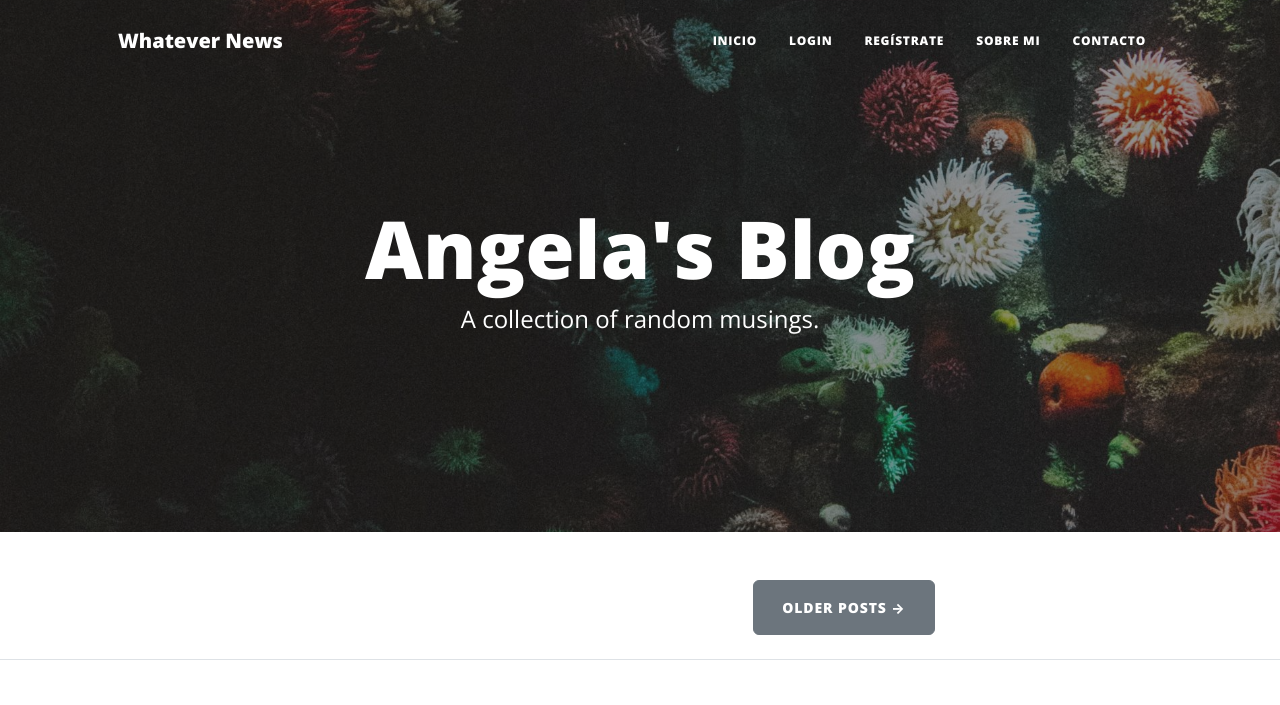
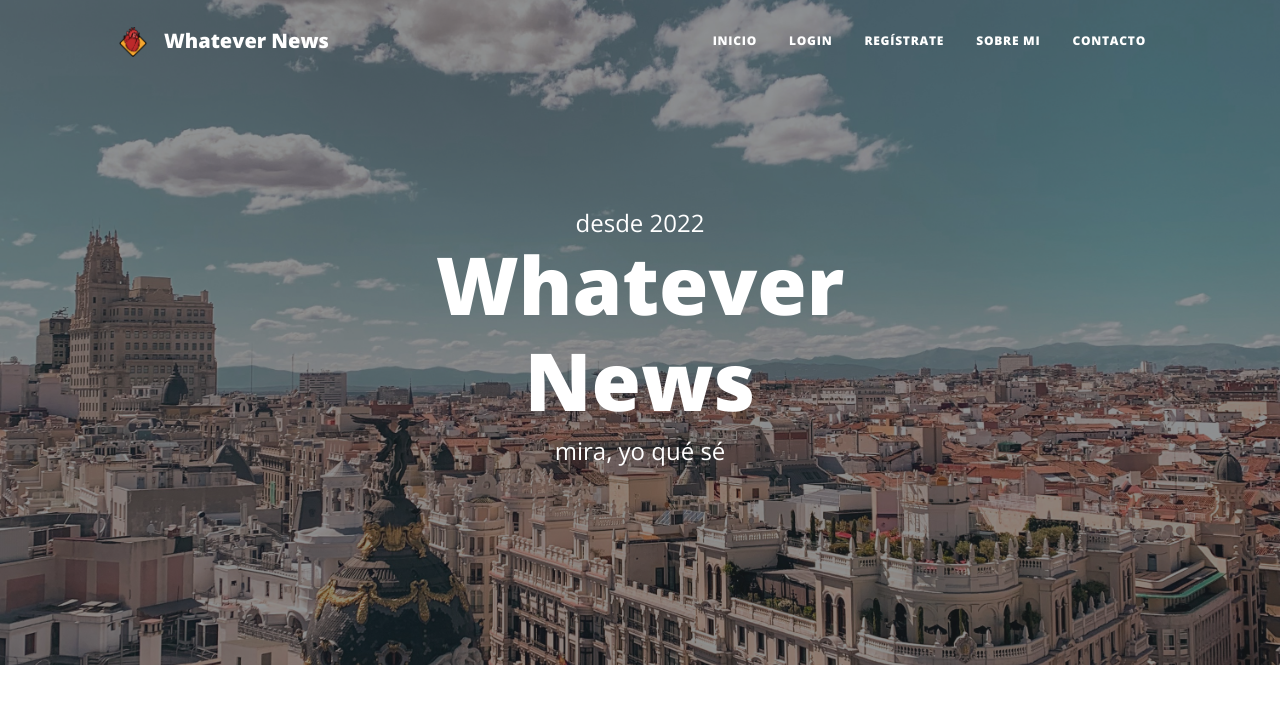
Before and after one commit to quiquemonroy/Whatever_News, a Flask app: page / in a window 1280 px wide. Shown: the top 705 px of the page. Run offline with Flask 3, Linux system fonts and the light colour scheme; data that the repository does not hold is empty; some libraries are stand-ins or nearby versions.

Commit message:
SIgue personalizando el blog

```diff
--- a/templates/header.html
+++ b/templates/header.html
@@ -44,11 +44,13 @@
     <!-- Navigation-->
     <nav class="navbar navbar-expand-lg navbar-light" id="mainNav">
       <div class="container px-4 px-lg-5">
-
+        <a class="navbar-brand" href={{url_for("get_all_posts")}}>
+           <img src="../static/assets/img/logo_transparente.png" width="30" height="30" alt="">
+        </a>
         {% if current_user.is_authenticated %}
-        <a class="navbar-brand" href="/">{{ current_user.name }} en Whatever News</a>
+        <a class="navbar-brand" href={{url_for("get_all_posts")}}>{{ current_user.name }} en Whatever News</a>
         {% else %}
-        <a class="navbar-brand" href="/">Whatever News</a>
+        <a class="navbar-brand" href={{url_for("get_all_posts")}}>Whatever News</a>
         {% endif %}
         <button
           class="navbar-toggler"
--- a/templates/index.html
+++ b/templates/index.html
@@ -9,8 +9,9 @@
     <div class="row gx-4 gx-lg-5 justify-content-center">
       <div class="col-md-10 col-lg-8 col-xl-7">
         <div class="site-heading">
-          <h1>Angela's Blog</h1>
-          <span class="subheading">A collection of random musings.</span>
+          <span class="subheading">desde 2022</span>
+          <h1>Whatever News</h1>
+          <span class="subheading">mira, yo qué sé</span>
         </div>
       </div>
     </div>
--- a/templates/login.html
+++ b/templates/login.html
@@ -11,7 +11,7 @@ include "header.html" %}
       <div class="col-md-10 col-lg-8 col-xl-7">
         <div class="page-heading">
           <h1>Log In</h1>
-          <span class="subheading">Welcome Back!</span>
+          <span class="subheading">¡Hola de nuevo!</span>
 
         </div>
       </div>
```
Also changed, not shown: static/assets/img/home-bg.jpg, static/assets/img/logo_transparente.png (added).
